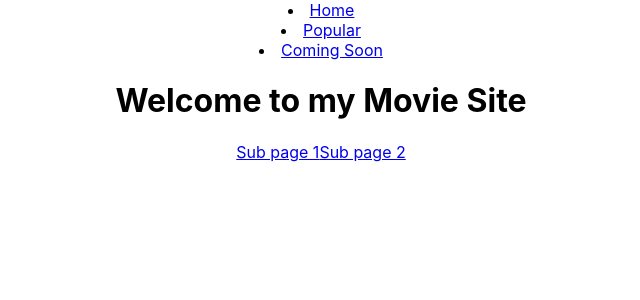
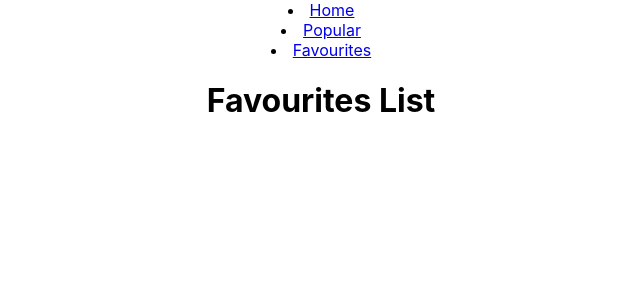
Before and after one commit to benmaudslay/m32-fetch-demo, a React (Create React App) app: page /favourites in a window 1280 px wide. Shown: the top 300 px of the page, without its empty margins (319-959 px from the left). Built offline with nearby package versions, Linux system fonts and the light colour scheme.

Commit message:
added favs + split into files

```diff
--- a/src/App.jsx
+++ b/src/App.jsx
@@ -1,29 +1,35 @@
 import "./App.css"
+import { useState } from "react"
 import MovieListing from "./Popular"
-import { BrowserRouter as Router, Switch, Link, Route } from "react-router-dom"
+import { BrowserRouter as Router, Switch, Route } from "react-router-dom"
+import { NavBar } from "./NavBar"
+import { HomePage } from "./HomePage"
+import { FavouritePage } from "./FavouritePage"
 
 const App = () => {
+  const [favourites, setFavourites] = useState([])
+
+  const handleAddFavourite = (item) => {
+    setFavourites([...favourites, item])
+  }
+
+  const handleRemoveFav = (index) => {
+    let temp = [...favourites]
+    temp.splice(index, 1)
+    setFavourites([...temp])
+  }
+
   return (
     <div className="App">
       <Router>
-        <nav>
-          <li>
-            <Link to="/">Home</Link>
-          </li>
-          <li>
-            <Link to="/popular">Popular</Link>
-          </li>
-          <li>
-            <Link to="/comingSoon">Coming Soon</Link>
-          </li>
-        </nav>
+        <NavBar />
 
         <Switch>
           <Route path="/popular">
-            <MovieListing type="popular" />
+            <MovieListing handleAddFavourite={handleAddFavourite} />
           </Route>
-          <Route path="/comingSoon">
-            <MovieListing type="coming" />
+          <Route path="/favourites">
+            <FavouritePage data={favourites} handleRemoveFav={handleRemoveFav} />
           </Route>
           <Route path="/">
             <HomePage />
@@ -34,31 +40,4 @@ const App = () => {
   )
 }
 
-const ComingSoon = () => {
-  // fetch the data here
-  return (
-    <div>
-      <h1>Coming soon: ....</h1>
-    </div>
-  )
-}
-
-const HomePage = () => {
-  return (
-    <div>
-      <h1>Welcome to my Movie Site</h1>
-      <Link to="/subpage1">Sub page 1</Link>
-      <Link to="/subpage2">Sub page 2</Link>
-      <Switch>
-        <Route path="/subpage1">
-          <h3>Sub page 1</h3>
-        </Route>
-        <Route path="/subpage2">
-          <h3>Sub page 2</h3>
-        </Route>
-      </Switch>
-    </div>
-  )
-}
-
 export default App
--- /dev/null
+++ b/src/FavouritePage.jsx
@@ -0,0 +1,16 @@
+export const FavouritePage = ({ data, handleRemoveFav }) => {
+  return (
+    <div>
+      <h1>Favourites List</h1>
+      {data.map((movie, index) => {
+        return (
+          <li key={index}>
+            <h4>{movie.original_title}</h4>
+            <img className="poster" src={`https://image.tmdb.org/t/p/original${movie.poster_path}`} alt="" />
+            <button onClick={() => handleRemoveFav(index)}>remove to favourites</button>
+          </li>
+        )
+      })}
+    </div>
+  )
+}
--- /dev/null
+++ b/src/HomePage.jsx
@@ -0,0 +1,19 @@
+import { Switch, Link, Route } from "react-router-dom"
+
+export const HomePage = () => {
+  return (
+    <div>
+      <h1>Welcome to my Movie Site</h1>
+      <Link to="/subpage1">Sub page 1</Link>
+      <Link to="/subpage2">Sub page 2</Link>
+      <Switch>
+        <Route path="/subpage1">
+          <h3>Sub page 1</h3>
+        </Route>
+        <Route path="/subpage2">
+          <h3>Sub page 2</h3>
+        </Route>
+      </Switch>
+    </div>
+  )
+}
--- /dev/null
+++ b/src/NavBar.jsx
@@ -0,0 +1,17 @@
+import { Link } from "react-router-dom"
+
+export const NavBar = () => {
+  return (
+    <nav>
+      <li>
+        <Link to="/">Home</Link>
+      </li>
+      <li>
+        <Link to="/popular">Popular</Link>
+      </li>
+      <li>
+        <Link to="/favourites">Favourites</Link>
+      </li>
+    </nav>
+  )
+}
--- a/src/Popular.jsx
+++ b/src/Popular.jsx
@@ -1,7 +1,7 @@
 import { useState, useEffect } from "react"
 import { ClipLoader } from "react-spinners"
 
-const Popular = ({ type }) => {
+const Pop = ({ handleAddFavourite }) => {
   const [data, setData] = useState({})
   const [loading, setLoading] = useState(true)
   const [error, setError] = useState(false)
@@ -40,6 +40,7 @@ const Popular = ({ type }) => {
                 <li key={index}>
                   <h4>{movie.original_title}</h4>
                   <img className="poster" src={`https://image.tmdb.org/t/p/original${movie.poster_path}`} alt="" />
+                  <button onClick={() => handleAddFavourite(movie)}>add to favourites</button>
                 </li>
               )
             })}
@@ -49,4 +50,4 @@ const Popular = ({ type }) => {
   )
 }
 
-export default Popular
+export default Pop
```
